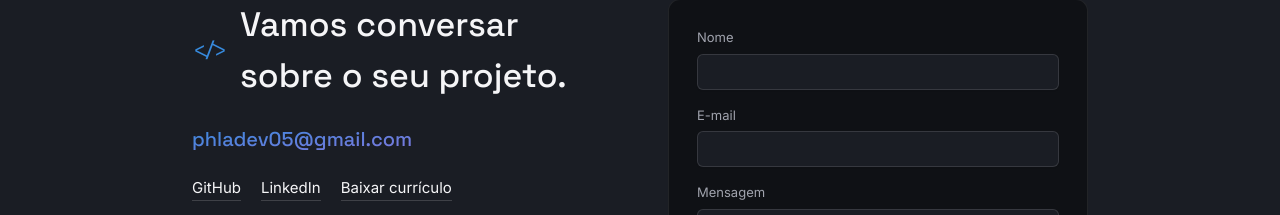
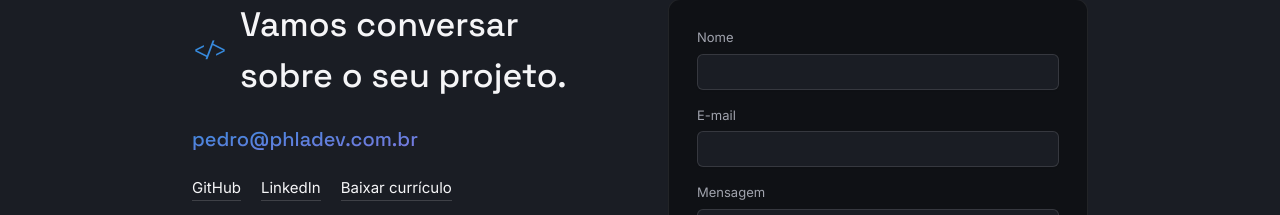
Before and after one commit to phladev/linked-portfolio, a Next.js app: page / in a window 1280 px wide. Shown: the part 2581-2796 px from the top of the page. Built offline with nearby package versions, Linux system fonts and the light colour scheme; no server answers; the database is empty.

Commit message:
chore: update contact email to pedro@phladev.com.br

```diff
--- a/components/home-view.tsx
+++ b/components/home-view.tsx
@@ -218,10 +218,10 @@ export default function HomeView({ projects }: HomeViewProps) {
               </h2>
             </div>
             <a
-              href="mailto:phladev05@gmail.com"
+              href="mailto:pedro@phladev.com.br"
               className="w-fit bg-gradient-to-br from-accent-blue to-accent-purple bg-clip-text font-display text-xl font-medium text-transparent focus-visible:outline focus-visible:outline-2 focus-visible:outline-offset-[3px] focus-visible:outline-accent-purple"
             >
-              phladev05@gmail.com
+              pedro@phladev.com.br
             </a>
             <div className="flex flex-wrap gap-5">
               <Link
```
